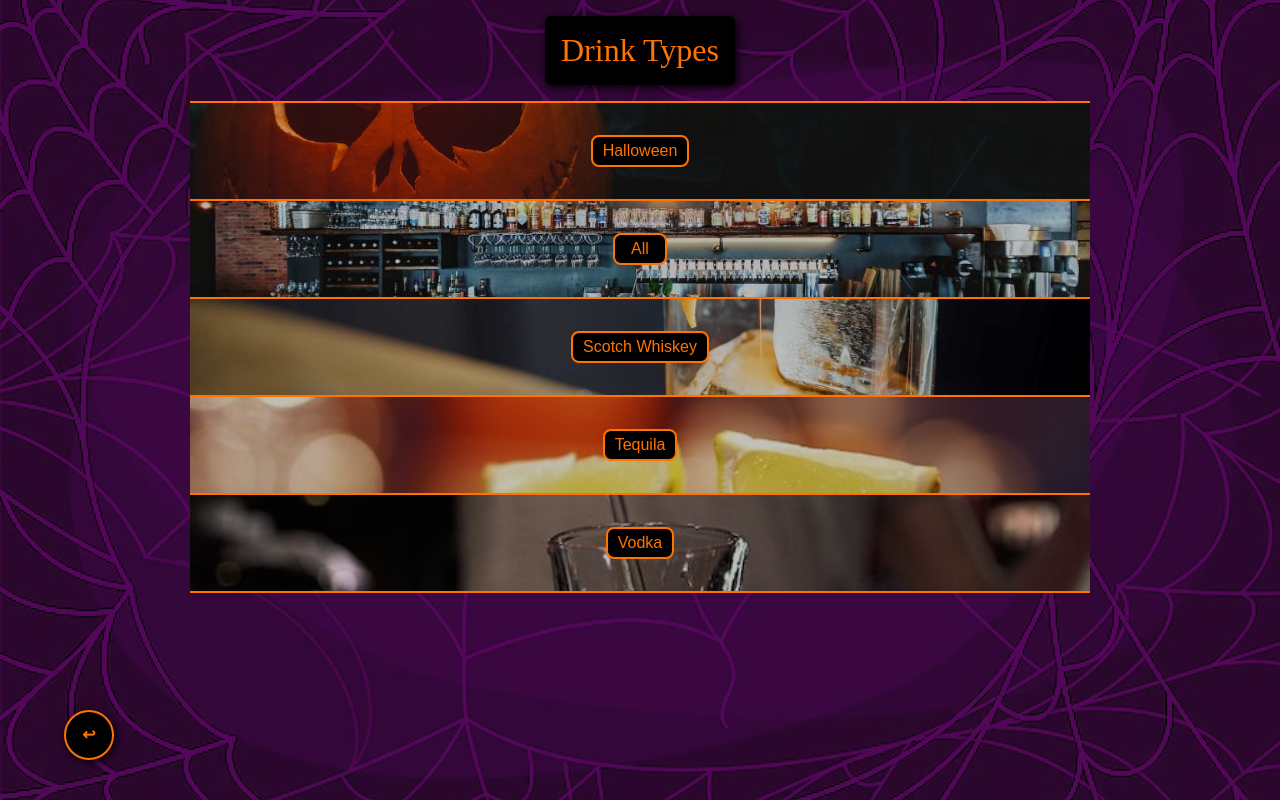
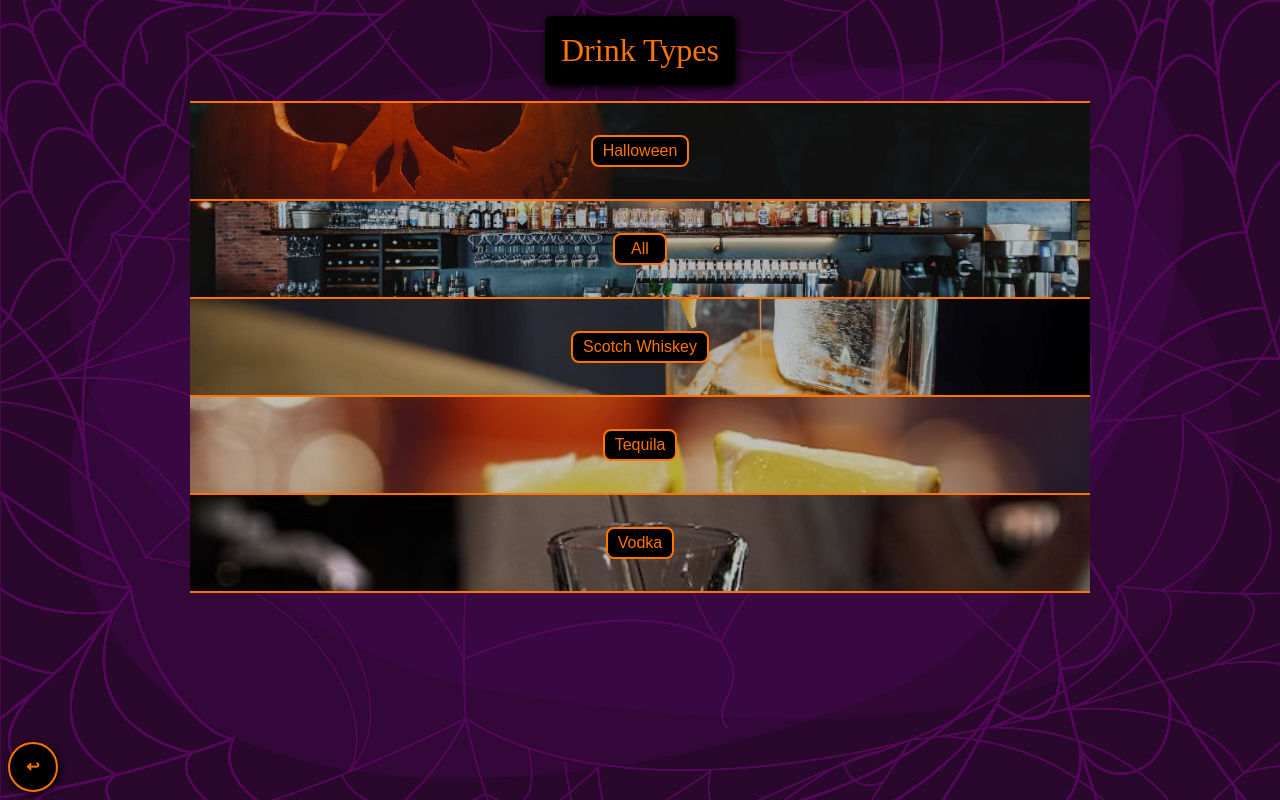
Before and after one commit to dkempen98/menu-application, a React (Create React App) app in the folder client/: page /drinks in a window 1280 px wide. Built offline with nearby package versions, Linux system fonts and the light colour scheme; a web font is replaced by a local one.

Commit message:
Adjust spacing and some sizing

```diff
--- a/client/src/App.css
+++ b/client/src/App.css
@@ -50,8 +50,8 @@ body {
 
 .back-button {
   position: fixed;
-  bottom: 5%;
-  left: 5%;
+  bottom: 8px;
+  left: 8px;
   float: inherit;
 
   height: 50px;
@@ -61,7 +61,7 @@ body {
   color: var(--secondary-color);
   font-weight: 900;
   border: 2px solid var(--secondary-color);
-  border-radius: 1000px;
+  border-radius: 100px;
   box-shadow: var(--shadow);
 }
 
@@ -213,7 +213,8 @@ body {
 
 .category-drink-container {
   width: 45%;
-  height: 13.5rem;
+  height: 40vh;
+  max-height: 15rem;
   margin-bottom: 1rem;
   background-color: black;
   display: flex;
@@ -231,16 +232,15 @@ body {
   position: absolute;
   bottom: 0px;
   text-align: center;
-  /* background-color: var(--primary-color); */
   width: 100%;
   line-height: 150%;
   border-radius: 0 0 8px 8px;
 
 }
 
-.category-drink-container:hover {
+/* .category-drink-container:hover {
   width: 47%;
-}
+} */
 
 
 .category-items div {
@@ -264,7 +264,7 @@ body {
   background-color: var(--primary-color);
   border-radius: 10px;
   margin-top: 1rem;
-  margin-bottom: 6rem;
+  /* margin-bottom: 6rem; */
 }
 
 .drink-image {
@@ -309,3 +309,8 @@ body {
   transparent 90%);
   border-image-slice: 1;
 }
+
+.footer {
+  height: 4rem;
+  /* background-color: black; */
+}
--- a/client/src/App.js
+++ b/client/src/App.js
@@ -3,6 +3,7 @@ import Drink from './pages/Drink';
 import DrinkCategory from './pages/DrinkCategory';
 import Drinks from './pages/Drinks';
 import LandingPage from './pages/LandingPage';
+import Footer from './components/Footer';
 import Error from './pages/ErrorPage';
 
 import './App.css';
@@ -10,6 +11,7 @@ import 'normalize.css';
 
 function App() {
   return (
+      <div>
         <Router>
           <div>
             {/* <Navbar /> */}
@@ -39,6 +41,9 @@ function App() {
             </div>
           </div>
         </Router>
+        <Footer/>
+      </div>
+
   );
 }
 
--- /dev/null
+++ b/client/src/components/Footer.js
@@ -0,0 +1,5 @@
+import React from "react";
+
+export default function Footer() {
+    return <div className="footer"/>
+}
```
Also changed, not shown: client/src/images/spider-web-background.jpg. Lines whose indentation alone changed are shown as unchanged.
